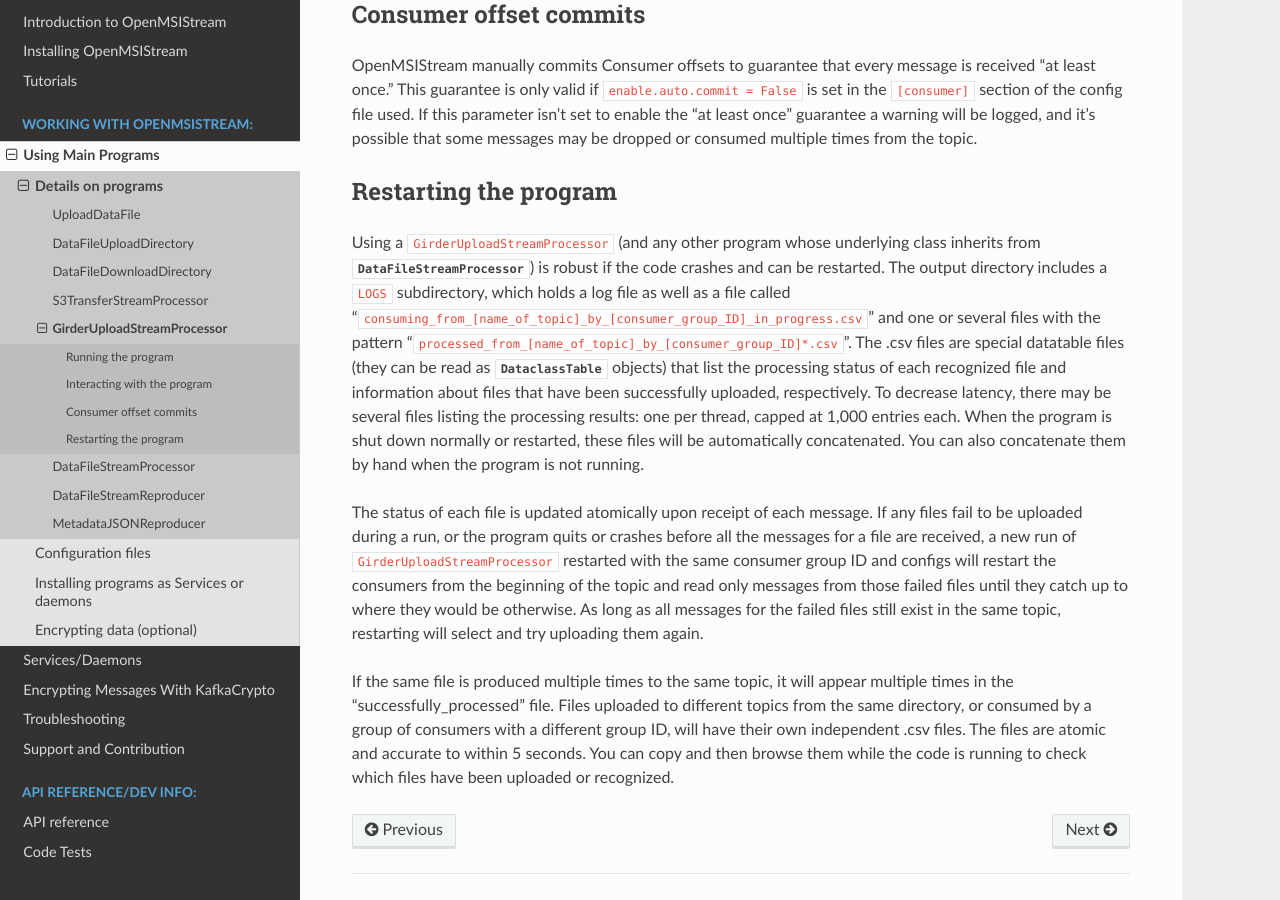
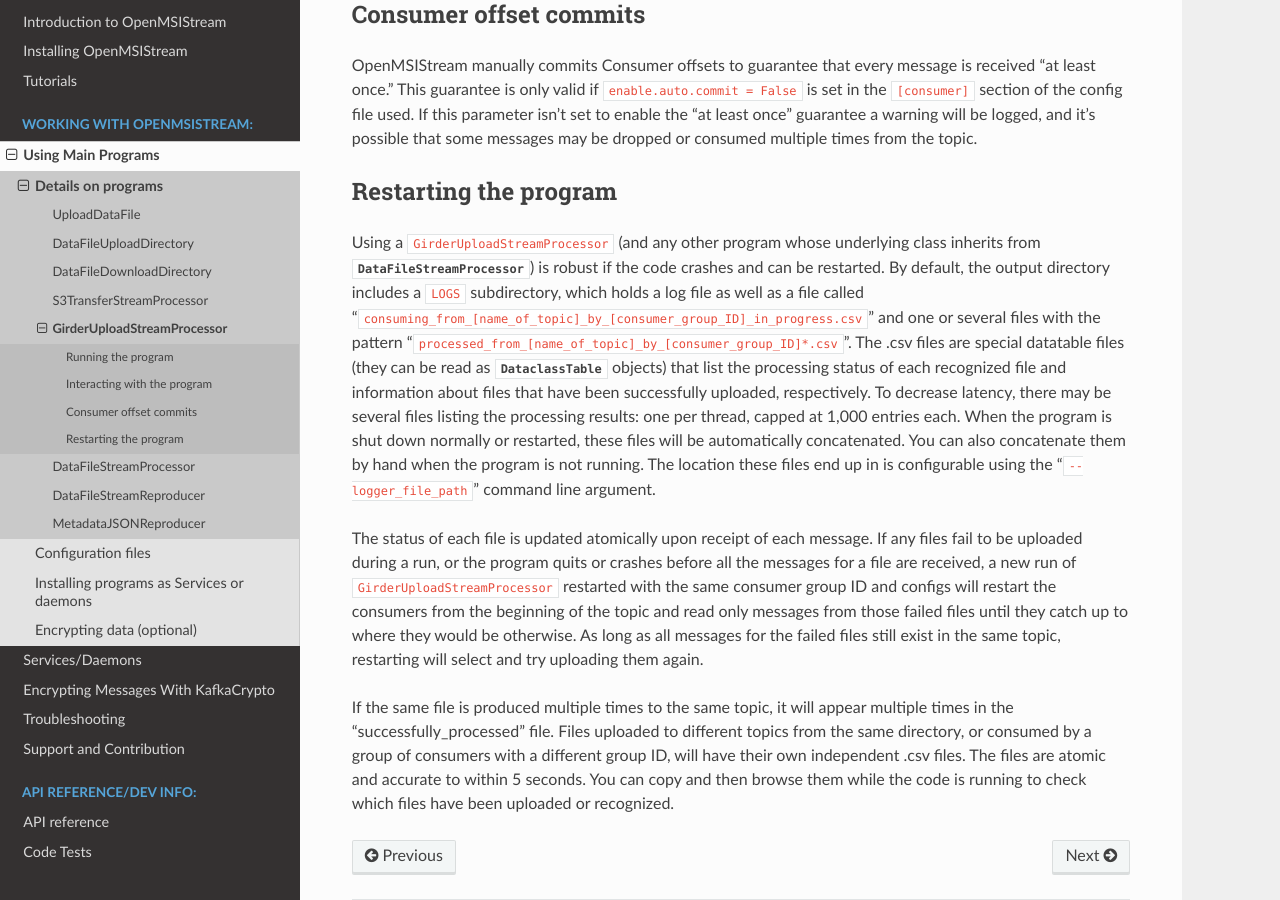
Before and after one commit to openmsi/openmsistream, a Sphinx documentation site: the page built from docs/source/user_info/main_programs/girder_upload_stream_processor.rst, in a window 1280 px wide and 900 px high, scrolled down 2279 px. Built offline with Sphinx 7.4.7 and the Read the Docs theme 2.0.0, drawn with Linux system fonts in a browser that asks for light colours.

Commit message:
update docs

```diff
--- a/docs/source/user_info/main_programs/data_file_upload_directory.rst
+++ b/docs/source/user_info/main_programs/data_file_upload_directory.rst
@@ -47,7 +47,7 @@
 Restarting the program
 ----------------------
 
-Using a ``DataFileUploadDirectory`` to Produce chunks of files to the broker is robust if the code crashes and can be restarted. A special subdirectory called "LOGS" is created in ``[directory_path]`` when the code starts up (any files added to the "LOGS" subdirectory will not be uploaded). That subdirectory will include the log file, as well as one file called "``upload_to_[name_of_topic]_in_progress.csv``" and one (or several) more called something like "``uploaded_to_[name_of_topic].csv``". The .csv files are special datatable files that list the chunks of each recognized file that still need to be uploaded and information about files that have been fully uploaded, respectively.
+Using a ``DataFileUploadDirectory`` to Produce chunks of files to the broker is robust if the code crashes and can be restarted. By default, a special subdirectory called "LOGS" is created in ``[directory_path]`` when the code starts up (any files added to the "LOGS" subdirectory will not be uploaded). That subdirectory will include the log file, as well as one file called "``upload_to_[name_of_topic]_in_progress.csv``" and one (or several) more called something like "``uploaded_to_[name_of_topic].csv``". The .csv files are special datatable files that list the chunks of each recognized file that still need to be uploaded and information about files that have been fully uploaded, respectively.
 
 The list of chunks uploaded for each file is updated atomically upon receipt of a positive acknowledgment callback from the broker: chunks are not listed as uploaded until they have been fully received and acknowledged by the broker and therefore guaranteed to exist on the topic. When ``DataFileUploadDirectory`` is restarted pointing to the same directory and topic, any files that did not get fully uploaded will have their missing chunks re-enqeued for upload if they still exist in the same location.
 
--- a/docs/source/user_info/main_programs/girder_upload_stream_processor.rst
+++ b/docs/source/user_info/main_programs/girder_upload_stream_processor.rst
@@ -50,7 +50,7 @@
 Restarting the program
 ----------------------
 
-Using a ``GirderUploadStreamProcessor`` (and any other program whose underlying class inherits from :class:`~.DataFileStreamProcessor`) is robust if the code crashes and can be restarted. The output directory includes a ``LOGS`` subdirectory, which holds a log file as well as a file called "``consuming_from_[name_of_topic]_by_[consumer_group_ID]_in_progress.csv``" and one or several files with the pattern "``processed_from_[name_of_topic]_by_[consumer_group_ID]*.csv``". The .csv files are special datatable files (they can be read as :class:`~.utilities.DataclassTable` objects) that list the processing status of each recognized file and information about files that have been successfully uploaded, respectively. To decrease latency, there may be several files listing the processing results: one per thread, capped at 1,000 entries each. When the program is shut down normally or restarted, these files will be automatically concatenated. You can also concatenate them by hand when the program is not running.
+Using a ``GirderUploadStreamProcessor`` (and any other program whose underlying class inherits from :class:`~.DataFileStreamProcessor`) is robust if the code crashes and can be restarted. By default, the output directory includes a ``LOGS`` subdirectory, which holds a log file as well as a file called "``consuming_from_[name_of_topic]_by_[consumer_group_ID]_in_progress.csv``" and one or several files with the pattern "``processed_from_[name_of_topic]_by_[consumer_group_ID]*.csv``". The .csv files are special datatable files (they can be read as :class:`~.utilities.DataclassTable` objects) that list the processing status of each recognized file and information about files that have been successfully uploaded, respectively. To decrease latency, there may be several files listing the processing results: one per thread, capped at 1,000 entries each. When the program is shut down normally or restarted, these files will be automatically concatenated. You can also concatenate them by hand when the program is not running. The location these files end up in is configurable using the "``--logger_file_path``" command line argument.
 
 The status of each file is updated atomically upon receipt of each message. If any files fail to be uploaded during a run, or the program quits or crashes before all the messages for a file are received, a new run of ``GirderUploadStreamProcessor`` restarted with the same consumer group ID and configs will restart the consumers from the beginning of the topic and read only messages from those failed files until they catch up to where they would be otherwise. As long as all messages for the failed files still exist in the same topic, restarting will select and try uploading them again.
 
--- a/docs/source/user_info/main_programs/s3_transfer_stream_processor.rst
+++ b/docs/source/user_info/main_programs/s3_transfer_stream_processor.rst
@@ -40,7 +40,7 @@
 #. Changing the number of parallel threads: add the ``--n_threads [threads]`` argument where ``[threads]`` is the desired number of parallel threads to use (and, also, the number of consumers used in the group). The default is 2 threads/consumers; increasing this number may give Kafka warnings or errors depending on how many consumers can be subscribed to a particular topic (generally you can use as many threads as their are partitions to the topic).
 #. Changing the consumer group ID: add the ``--consumer_group_id [group_id]`` argument where ``[group_id]`` is the string to use for the Consumer group ID. The default creates a new ID every time, but if you would like to keep track of which messages have already been consumed you can choose a consistent group ID to use every time, and only messages whose offsets haven't been comitted yet will be consumed. Please see the `documentation for Kafka Consumers here <https://docs.confluent.io/platform/current/clients/consumer.html>`_ for more details if consumer offset commits are unfamiliar to you.
 #. Changing which files get processed: add the ``--download_regex [regex]`` argument where ``[regex]`` is a regular expression string that matches the relative filepath of every file you would like to process. Messages from files whose relative paths don't match the regex will be read from the topic but skipped.
-#. Putting the logs and registry .csv files in a custom location: add the ``--output_dir [output_dir]`` argument, where ``[output_dir]`` is the path to a directory where the output should be saved (it will be created if it doesn't exist yet). By default the output is written to a directory called ``S3TransferStreamProcessor_output`` in the current working directory.
+#. Putting the logs and registry .csv files in a custom location: add the ``--output_dir [output_dir]`` argument, where ``[output_dir]`` is the path to a directory where the output should be saved (it will be created if it doesn't exist yet). By default the output is written to a directory called ``S3TransferStreamProcessor_output`` in the current working directory. The logfile location is also independently configurable through the "``--logger_file_path``" command line argument.
 #. Changing how files are downloaded: add the ``--mode [mode]`` argument, where ``[mode]`` is "``memory``", "``disk``", or "``both``". In "memory" mode (the default), files are reconstructed only in memory before being transferred, which is fastest. In "disk" mode, files are instead written to disk with the output directory as their root directory, which is useful if the reconstructed files are too large to hold more than one in memory at once. In "both" mode, files are written to disk and held in memory, which is useful to perform transfers quickly while still writing out local copies of files.
 
 To see other optional command line arguments, run ``S3TransferStreamProcessor -h``.
```
